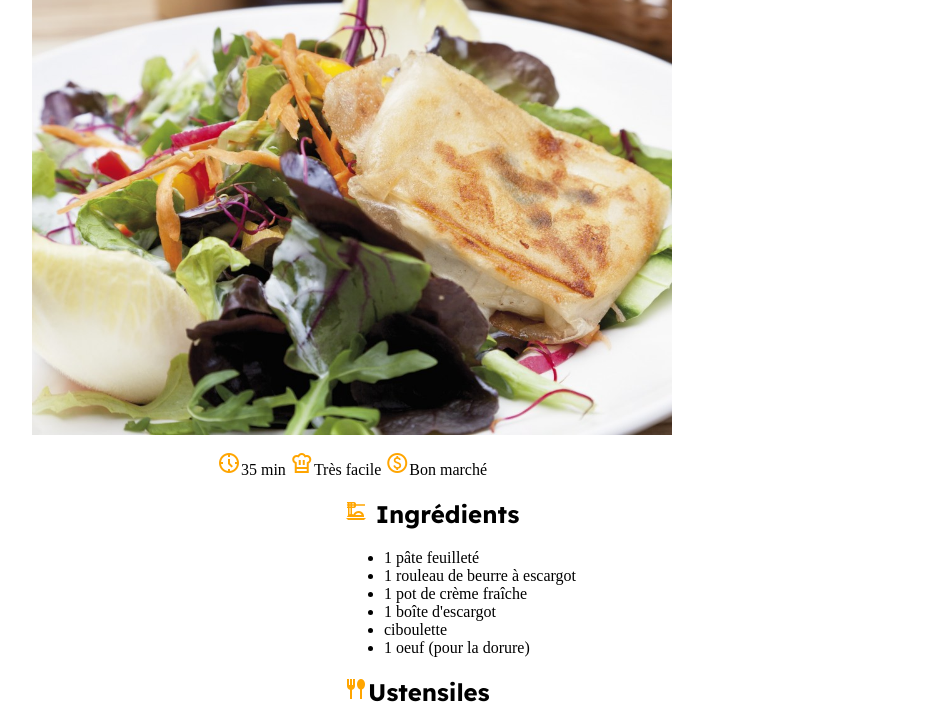
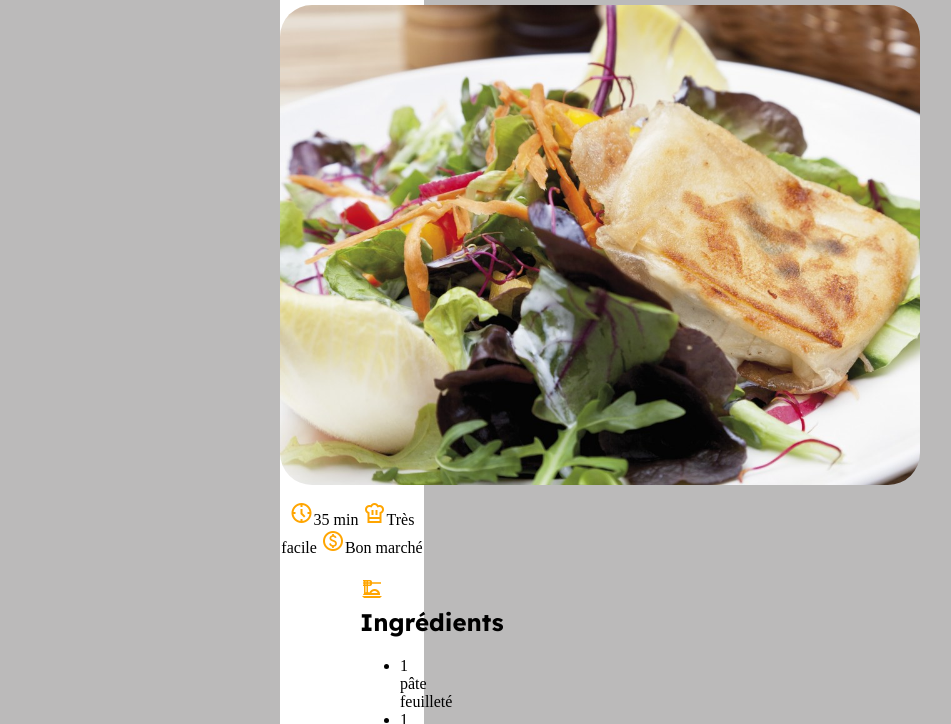
Before and after one commit to JordanTrehin76610/Copycat-Marmiton, a plain HTML site: page index.html in a window 1280 px wide. Shown: the part 128-852 px from the top of the page, without its empty margins (288-1239 px from the left). Drawn offline with nearby package versions, Linux system fonts and the light colour scheme; a web font is replaced by a local one.

Commit message:
Box de fond et MAJ CSS

```diff
--- a/assets/css/style.css
+++ b/assets/css/style.css
@@ -6,6 +6,7 @@ img {
     display: block;
     margin: auto;
     width: 40rem;
+    border-radius: 2rem;
 }
 
 .temps {
@@ -16,9 +17,23 @@ h2,
 h3,
 ul,
 .etape {
-    margin-left: 39rem;
+    margin-left: 5rem;
 }
 
 span {
     color: orange
 }
+
+body {
+    background-color: rgb(187, 186, 186);
+}
+
+.box {
+    margin-top: 2rem;
+    margin-bottom: 2rem;
+    margin-left: 35rem;
+    margin-right: 35rem;
+    height: 140rem;
+    background-color: white;
+    border-radius: 2rem;
+}
--- a/index.html
+++ b/index.html
@@ -32,6 +32,7 @@
 </head>
 
 <body>
+    <div class="box">
         <h1>Feuilleté d'escargot</h1>
         <img src="/assets/media/Bouffe.jpg" title="Feuilleté d'escargot">
 
@@ -53,7 +54,6 @@
             </span>
             Ingrédients
         </h2>
-    </div>
         <ul>
             <li>1 pâte feuilleté</li>
             <li>1 rouleau de beurre à escargot</li>
@@ -99,7 +99,8 @@
         <h3>Etape 1</h3>
         <p class="etape">Étalez votre pâte puis faire des carrés de 10 cm sur 10.</p>
         <h3>Etape 2</h3>
-    <p class="etape">Disposez 4 ou 5 escargots (selon le calibre) au centre du carré puis mettre une rondelle de <br>
+        <p class="etape">Disposez 4 ou 5 escargots (selon le calibre) au centre du carré puis mettre une rondelle de
+            <br>
             à escargot au
             dessus.</p>
         <h3>Etape 3</h3>
@@ -109,26 +110,30 @@
         <h3>Etape 5</h3>
         <p class="etape">Disposer sur une plaque anti-adésive ou sur papier sulfurisé.</p>
         <h3>Etape 6</h3>
-    <p class="etape">Mettre au four préchauffé (180°C 10 mn), cuire environ 10 à 15 mn ; surveiller la cuisson le <br>
+        <p class="etape">Mettre au four préchauffé (180°C 10 mn), cuire environ 10 à 15 mn ; surveiller la cuisson le
+            <br>
             feuilleté doit être
             gonflé.</p>
         <h3>Etape 7</h3>
         <p class="etape">Préparer la sauce pendant ce temps</p>
         <h3>Etape 8</h3>
-    <p class="etape">Dans une casserole faites chauffer la crême fraîche avec la ciboulette fraîche ou déshydratée <br>
+        <p class="etape">Dans une casserole faites chauffer la crême fraîche avec la ciboulette fraîche ou déshydratée
+            <br>
             à feu
             doux puis
             mettre sel et poivre.</p>
         <h3>Etape 9</h3>
         <p class="etape">Dresser sur une assiette à dessert:</p>
         <h3>Etape 10</h3>
-    <p class="etape">Mettre une feuille de salade, puis le feuilleté, des quartiers de tomates autour, puis verser la
+        <p class="etape">Mettre une feuille de salade, puis le feuilleté, des quartiers de tomates autour, puis verser
+            la
             <br>
             sauce autour du
             feuilleté.
         </p>
         <h3>Etape 11</h3>
         <p class="etape">Servir avec un vin blanc bien frais.</p>
+    </div>
 </body>
 
 </html>
```
Lines whose indentation alone changed are shown as unchanged.
